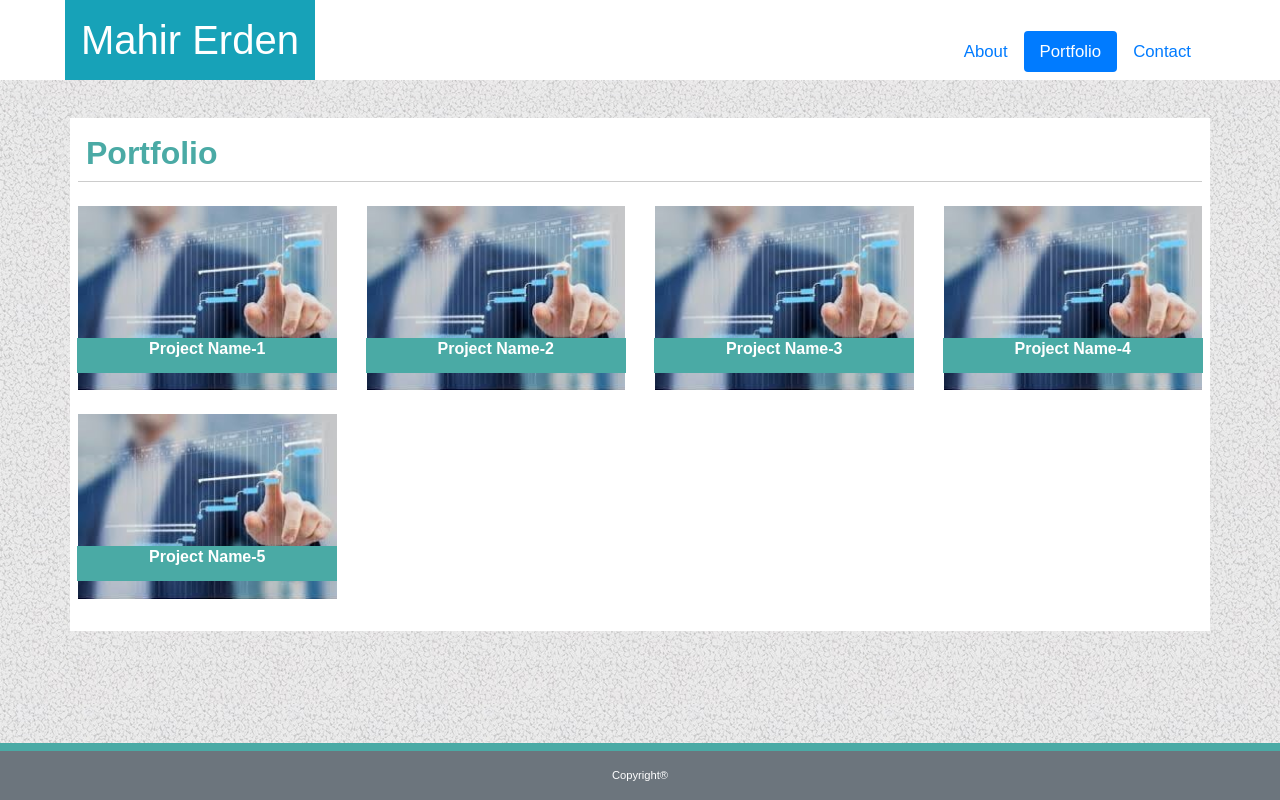
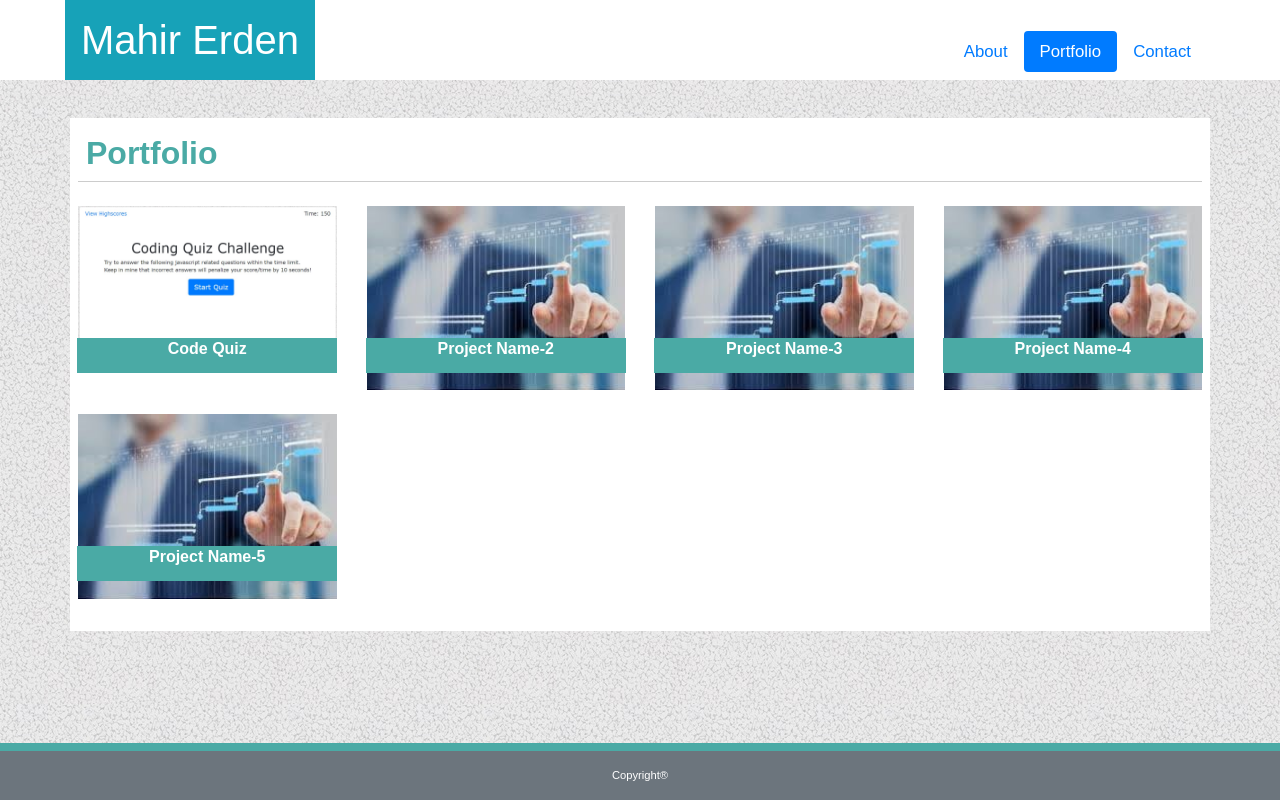
Before and after one commit to MahirErden/homework2, a plain HTML site: page portfolio.html in a window 1280 px wide. Drawn offline with nearby package versions, Linux system fonts and the light colour scheme.

Commit message:
codequiz added in portfolio

```diff
--- a/portfolio.html
+++ b/portfolio.html
@@ -39,10 +39,10 @@
         <div class="h2 aboutme p-2 mb-0"> Portfolio</div>
           <div class="row mt-4">
             <div class="col-12 col-md-6 col-lg-4 col-xl-3">
-              <a href="#" target="_blank">
-                <img class="mb-4" src="./assets/images/Project.png" alt="Project Name 1" style="width:100%">
+              <a href="https://mahirerden.github.io/CodeQuiz/" target="_blank">
+                <img class="mb-4" src="./assets/images/CodeQuiz.jpg" alt="Code Quiz" style="width:100%">
                 <div class="caption">
-                  <p>Project Name-1</p>
+                  <p>Code Quiz</p>
                 </div>
                 </a>
               </div>
```
Also changed, not shown: assets/images/CodeQuiz.jpg (added).
